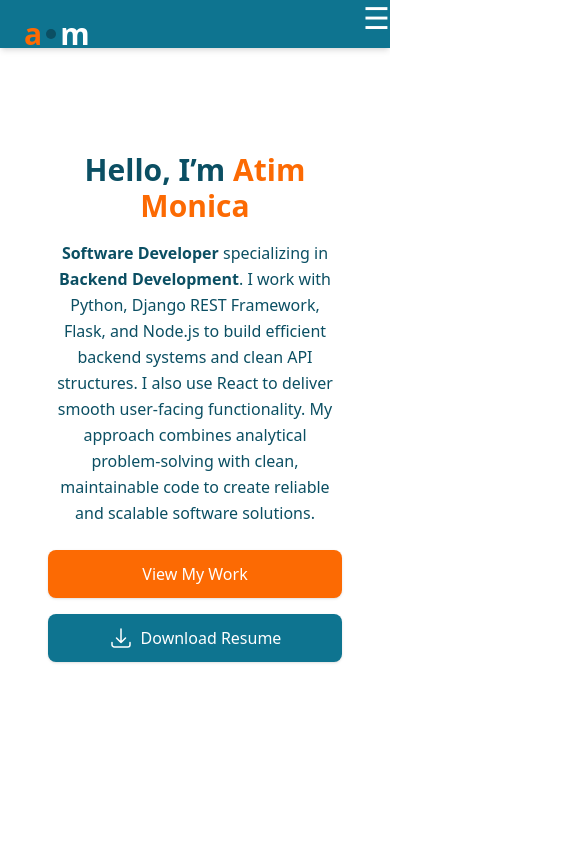
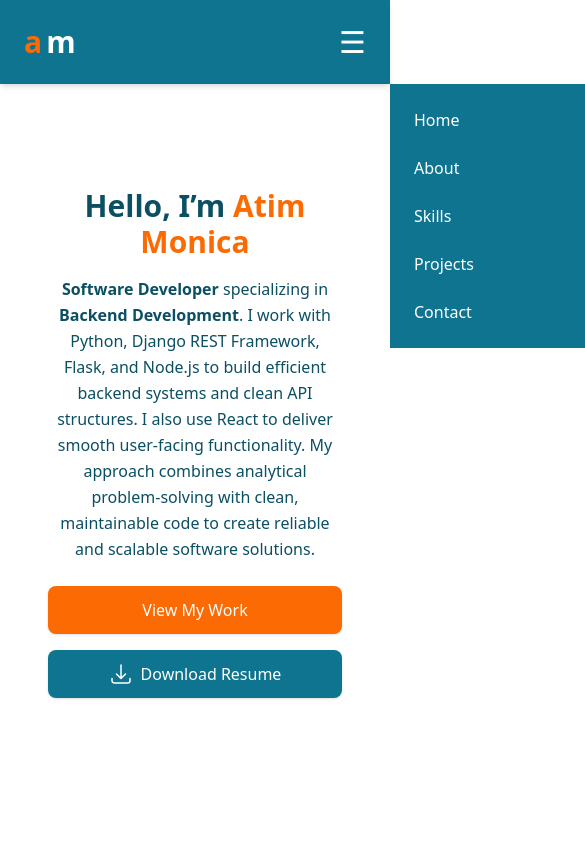
Before and after one commit to AtimMonicaPortfolio/frontend, a React app: page /frontend/ in a window 390 px wide. Shown: the top 844 px of the page, 585 px wide, since content can reach past the window. Built offline with nearby package versions, Linux system fonts and the light colour scheme; the HTML template or start-up script is replaced by a standard one.

Commit message:
improve navbar

```diff
--- a/src/components/navbar.jsx
+++ b/src/components/navbar.jsx
@@ -5,12 +5,12 @@ export default function Navbar() {
   const [open, setOpen] = useState(false);
 
   return (
-    <nav className="bg-tealBlue text-white py-4 px-6 flex justify-between items-center shadow-md">
+    <nav className="bg-tealBlue text-white py-6 px-6 shadow-md relative flex items-center justify-between">
 
-      {/* Logo */}
-      <div className="fixed top-4 left-6 flex items-center gap-1 font-extrabold z-50">
-        <span className="text-tigerGold text-3xl">a</span>
-        <span className="flex items-center">
+      {/* LOGO – top-left */}
+      <div className="flex items-center gap-1 font-extrabold text-3xl">
+        <span className="text-tigerGold">a</span>
+        {/* <span className="flex items-center">
           <svg
             className="w-2.5 h-2.5 text-deepBlue"
             fill="currentColor"
@@ -18,44 +18,20 @@ export default function Navbar() {
           >
             <circle cx="4" cy="4" r="4" />
           </svg>
-        </span>
-        <span className="text-white text-3xl">m</span>
+        </span> */}
+        <span className="text-white">m</span>
       </div>
 
-
-      {/* HAMBURGER BUTTON – shows only on mobile */}
+      {/* HAMBURGER BUTTON – top-right on mobile */}
       <button
-        className="md:hidden text-3xl absolute top-0 right-0 focus:outline-none"
+        className="md:hidden text-3xl focus:outline-none"
         onClick={() => setOpen(!open)}
       >
         ☰
       </button>
 
-      {/* MOBILE MENU */}
-      <div
-        className={`md:hidden flex flex-col gap-4 mt-4 transition-all duration-300 ${
-          open ? "max-h-96 opacity-100" : "max-h-0 opacity-0 overflow-hidden"
-        }`}
-      >
-        <Link to="/" className="px-4 py-2">Home</Link>
-        <Link to="/about" className="px-4 py-2">About</Link>
-        <Link to="/skills" className="px-4 py-2">Skills</Link>
-        <Link to="/projects" className="px-4 py-2">Projects</Link>
-        <Link to="/contact" className="px-4 py-2">Contact</Link>
-      </div>
-
-
-      {/* NAV LINKS */}
-      <div
-        className={`
-          flex gap-6 font-bold text-lg
-
-          hidden md:flex              /* <-- Shows on tablet & desktop */
-
-          ${open ? "flex flex-col absolute top-16 right-6 bg-tealBlue p-4 rounded-lg shadow-lg md:hidden" : ""}
-          /* <-- Shows dropdown on mobile when open */
-        `}
-      >
+      {/* DESKTOP LINKS – right side */}
+      <div className="hidden md:flex gap-6 font-bold text-lg">
         <Link to="/" className="hover:text-tigerGold">Home</Link>
         <Link to="/about" className="hover:text-tigerGold">About</Link>
         <Link to="/skills" className="hover:text-tigerGold">Skills</Link>
@@ -63,6 +39,18 @@ export default function Navbar() {
         <Link to="/contact" className="hover:text-tigerGold">Contact</Link>
       </div>
 
+      {/* MOBILE MENU – slides from right */}
+      <div
+        className={`md:hidden absolute top-full right-0 bg-tealBlue w-2/3 flex flex-col gap-6 p-6 transition-transform duration-300 ${
+          open ? "translate-x-0" : "translate-x-full"
+        }`}
+      >
+        <Link to="/" onClick={() => setOpen(false)} className="hover:text-tigerGold">Home</Link>
+        <Link to="/about" onClick={() => setOpen(false)} className="hover:text-tigerGold">About</Link>
+        <Link to="/skills" onClick={() => setOpen(false)} className="hover:text-tigerGold">Skills</Link>
+        <Link to="/projects" onClick={() => setOpen(false)} className="hover:text-tigerGold">Projects</Link>
+        <Link to="/contact" onClick={() => setOpen(false)} className="hover:text-tigerGold">Contact</Link>
+      </div>
     </nav>
   );
 }
```
